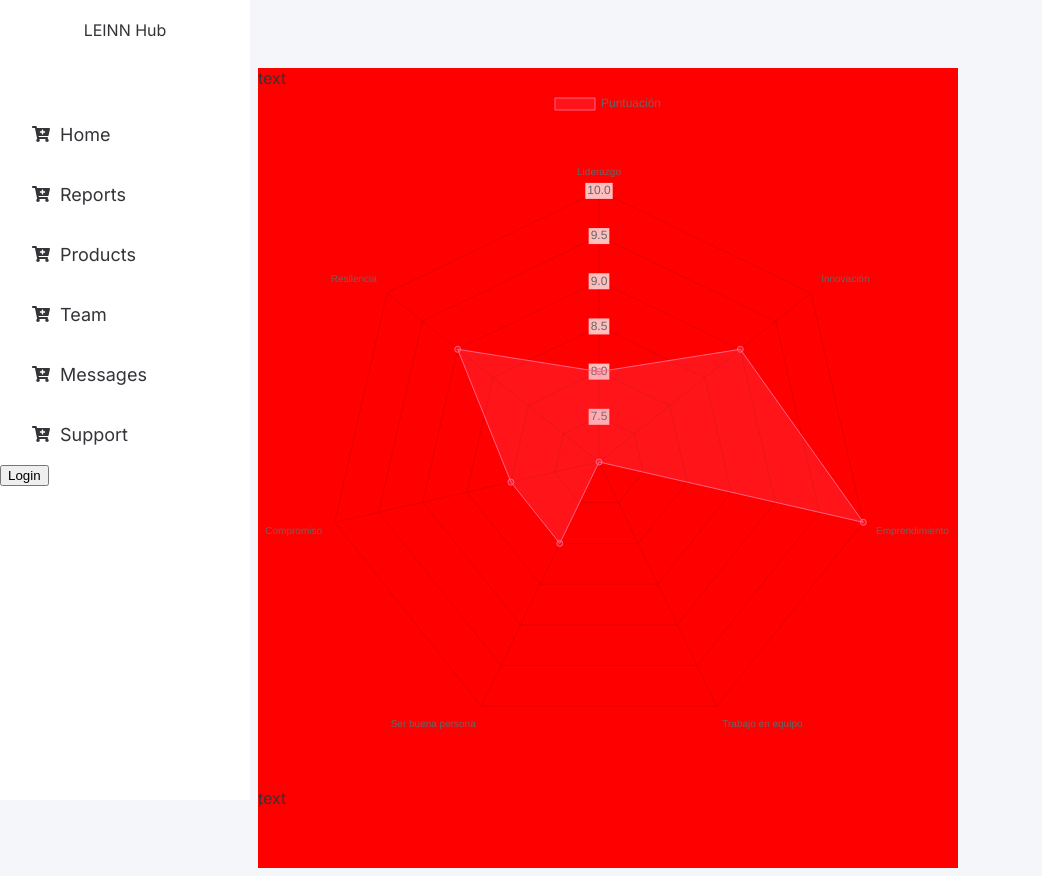
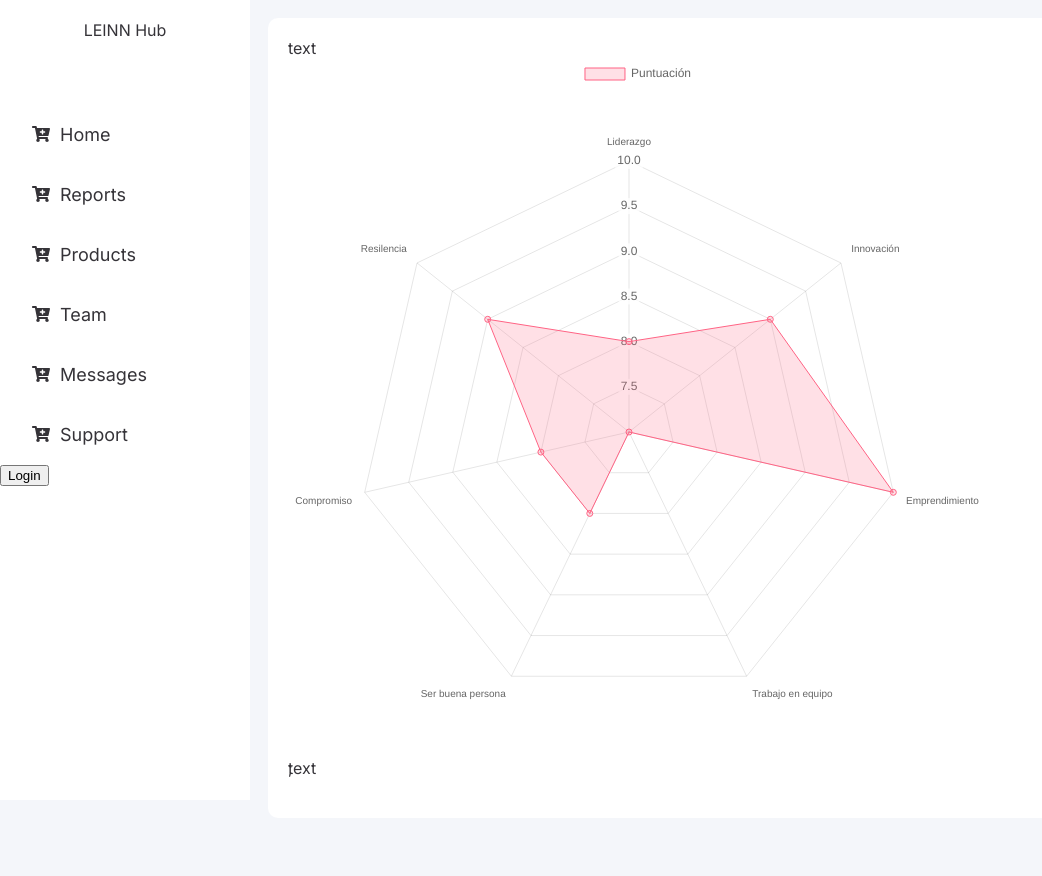
Before and after one commit to aaguiler42/Leinn-hub, a Next.js app: page / in a window 1280 px wide. Shown: the whole page, without its empty margins (0-1042 px from the left). After the commit the page ends 826 px from the top, so only its background shows below. Built offline with nearby package versions, Linux system fonts and the light colour scheme; no server answers; the database is empty.

Commit message:
Finished sidebar

```diff
--- a/src/app/components/Sidebar/Sidebar.module.css
+++ b/src/app/components/Sidebar/Sidebar.module.css
@@ -57,7 +57,7 @@
 
 .navText a:hover {
   background-color: var(--primary);
-  color: var(--light);
+  color: var(white);
 }
 
 .navMenuItems {
@@ -81,7 +81,7 @@
   .navbar {
     width: 100vw;
     display: flex;
-    background-color: var(--light);
+    background-color: white;
     position: fixed;
     top: 0;
     left: 0px;
--- a/src/app/layout.module.css
+++ b/src/app/layout.module.css
@@ -1,16 +1,27 @@
 .centralBlock {
-    background-color: red;
+    background-color: white;
+    border-radius: 10px;
     height: 100vh;
-    margin-top: 60px;
+    padding: 20px;
+    margin-top: 10px;
+    margin-left: 10px;
+    margin-right: 10px;
+  }
+
+  .container {
+    background-color: var(--light);
   }
 
   @media (min-width: 768px) {
     .centralBlock {
-        margin-left: 250px;
+        margin-left: 260px;
     }
 
   }
 
-  .container {
-    display: flex;
+  @media (max-width: 768px) {
+    .centralBlock {
+        margin-top: 70px;
+    }
+
   }
```
Also changed, not shown: src/app/globals.css (line endings or trailing spaces).
